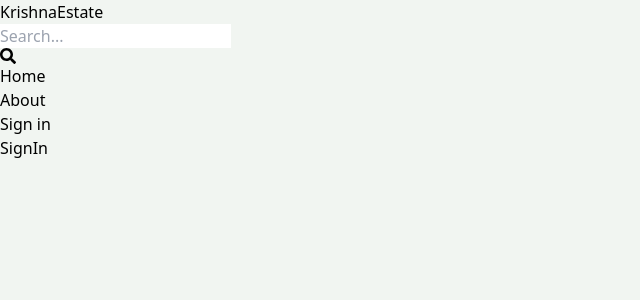
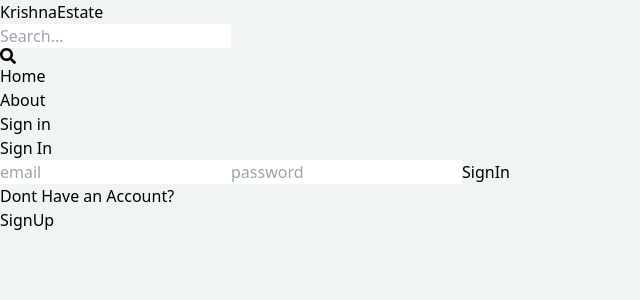
Before and after one commit to CodingXpro/mern-state, a React (Vite) app in the folder client/: page /sign-in in a window 1280 px wide. Shown: the top 300 px of the page, without its empty margins (0-640 px from the left). Built offline with nearby package versions, Linux system fonts and the light colour scheme.

Commit message:
Add signIn Page

```diff
--- a/client/src/pages/SignIn.jsx
+++ b/client/src/pages/SignIn.jsx
@@ -1,7 +1,61 @@
-import React from 'react'
+import  React, { useState } from 'react'
+import { Link } from 'react-router-dom'
+import { useNavigate } from 'react-router-dom';
 
 export default function SignIn() {
+  const[formData,setFormData]=useState({});
+  const [error,setError]=useState(null);
+  const [loading,setLoading]=useState(false);
+  const navigate=useNavigate();
+
+  const handleChange=(e)=>{
+    setFormData({
+      ...formData,
+      [e.target.id]:e.target.value
+  })
+  }
+  const handleSubmit=async(e)=>{
+    e.preventDefault();
+    try {
+
+      setLoading(true);
+      const res=await fetch('/api/auth/signin',{
+        method:'POST',
+        headers:{
+          'Content-Type':"application/json"
+        },
+        body:JSON.stringify(formData)
+      })
+      const data=await res.json();
+      if(data.success===false){
+        setLoading(false);
+        setError(data.message);
+        return;
+      }
+      setLoading(false)
+      setError(null)
+      navigate('/');
+    } catch (error) {
+      setLoading(false);
+      setError(error.message)
+    }
+  }
+
   return (
-    <div>SignIn</div>
+    <div className='p-3 max-w-lg mx-auto'>
+      <h1 className='text-3xl text-center font-semibold my-7'>Sign In</h1>
+      <form onSubmit={handleSubmit} className='flex flex-col gap-4'>
+        <input type='email' placeholder='email' id='email' className='border p-3 rounded-lg' onChange={handleChange}/>
+        <input type='password' placeholder='password' id='password' className='border p-3 rounded-lg' onChange={handleChange}/>
+        <button disabled={loading} className='bg-slate-700 rounded-lg p-3 text-white hover:opacity-95 disabled:opacity-80 uppercase'>{loading ?"Loading...":"SignIn"}</button>
+      </form>
+      <div className='flex gap-2 mt-5'>
+        <p> Dont Have an Account?</p>
+        <Link to={'/sign-up'}>
+          <span className='text-blue-700'>SignUp</span>
+        </Link>
+      </div>
+      {error && <p className='text-red-500 mt-5'>{error}</p>}
+    </div>
   )
 }
--- a/client/src/pages/SignUp.jsx
+++ b/client/src/pages/SignUp.jsx
@@ -1,10 +1,12 @@
 import  React, { useState } from 'react'
 import { Link } from 'react-router-dom'
+import { useNavigate } from 'react-router-dom';
 
 export default function SignOut() {
   const[formData,setFormData]=useState({});
   const [error,setError]=useState(null);
   const [loading,setLoading]=useState(false);
+  const navigate=useNavigate();
 
   const handleChange=(e)=>{
     setFormData({
@@ -32,6 +34,7 @@ export default function SignOut() {
       }
       setLoading(false)
       setError(null)
+      navigate('/sign-in')
     } catch (error) {
       setLoading(false);
       setError(error.message)
```
